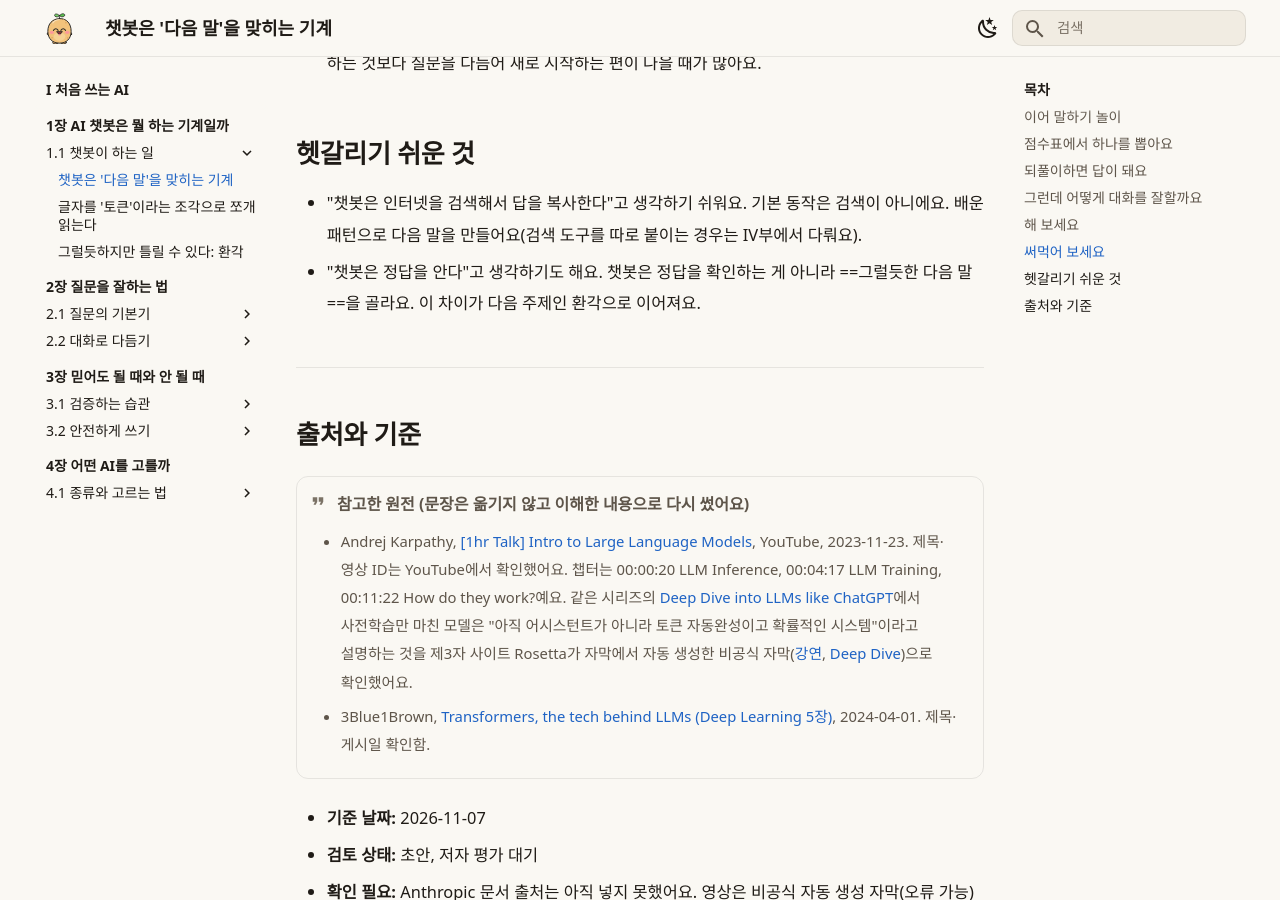
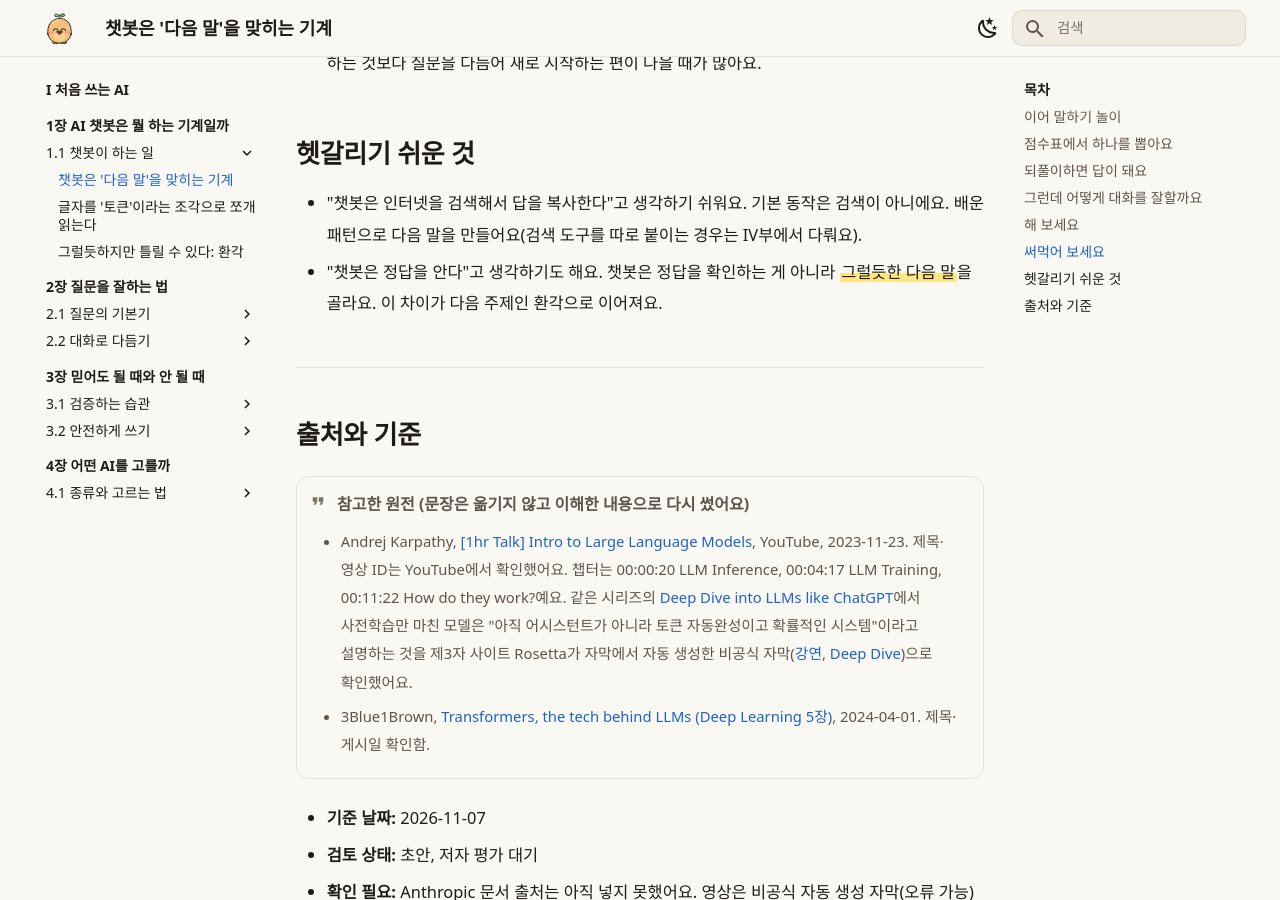
Before and after one commit to AI-jungjuhang/AI-education, an MkDocs documentation site: the page built from docs/part1/ch01/next-word.md, in a window 1280 px wide and 900 px high, scrolled down 2793 px. Built offline with MkDocs 1.6.1 and Material for MkDocs 9.7.7, drawn with Linux system fonts in a browser that asks for light colours; some web fonts are replaced; some of the changed text lies outside the part shown.

Commit message:
site: render ==highlight== next to Korean particles (smart_mark off)
Co-Authored-By: Claude Opus 5.5 <noreply@anthropic.com>
Claude-Session: https://claude.ai/code/session_01VYi7RYdN4p3nAtCTemxufg

```diff
--- a/mkdocs.yml
+++ b/mkdocs.yml
@@ -34,7 +34,7 @@ markdown_extensions:
   - pymdownx.superfences
   - pymdownx.tabbed: {alternate_style: true}
   - attr_list
-  - pymdownx.mark
+  - pymdownx.mark: {smart_mark: false}
   - md_in_html
   - toc: {permalink: true}
 nav:
```
